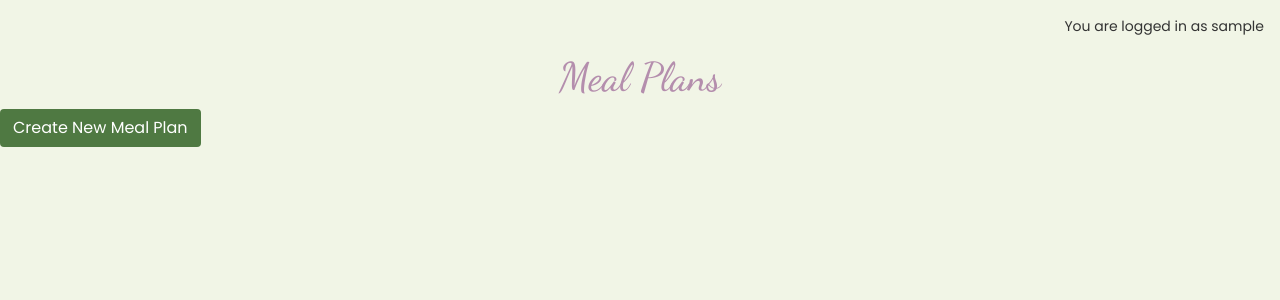
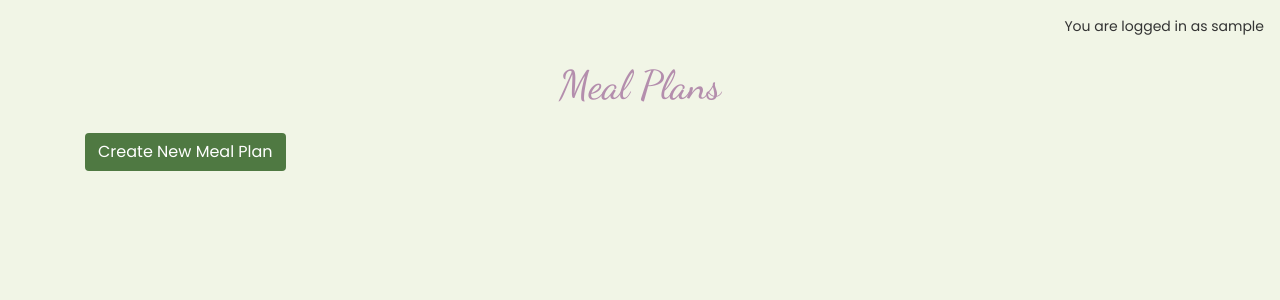
Before and after one commit to hmoon96/meal-planner, a Django app: page /meal/view/ in a window 1280 px wide. Shown: the part 62-362 px from the top of the page. Run offline with Django 4.2, Linux system fonts and the light colour scheme; the visitor is signed in with stand-in values (Sample User, id 1); data that the repository does not hold is empty; some libraries are stand-ins or nearby versions; some web fonts are replaced.

Commit message:
Fixed the table by putting it into a container and included margin top/bottoms to improve spacing

```diff
--- a/plan/templates/plan/view.html
+++ b/plan/templates/plan/view.html
@@ -2,10 +2,10 @@
 
 {% load static %}
 {% block content %}
-<div>
-    <h1 class="text-center">Meal Plans</h1>
+<div class="container mt-4">
+    <h1 class="text-center mb-4">Meal Plans</h1>
     {% for meal_plan in meal_plans %}
-    <h5 class="">Week of {{ meal_plan.week }}<br></h5>
+    <h6 class="mt-4">Week of {{ meal_plan.week }}<br></h6>
     <div class="table-responsive">
         <table class="table table-striped table-bordered table-sm">
             <thead>
```
